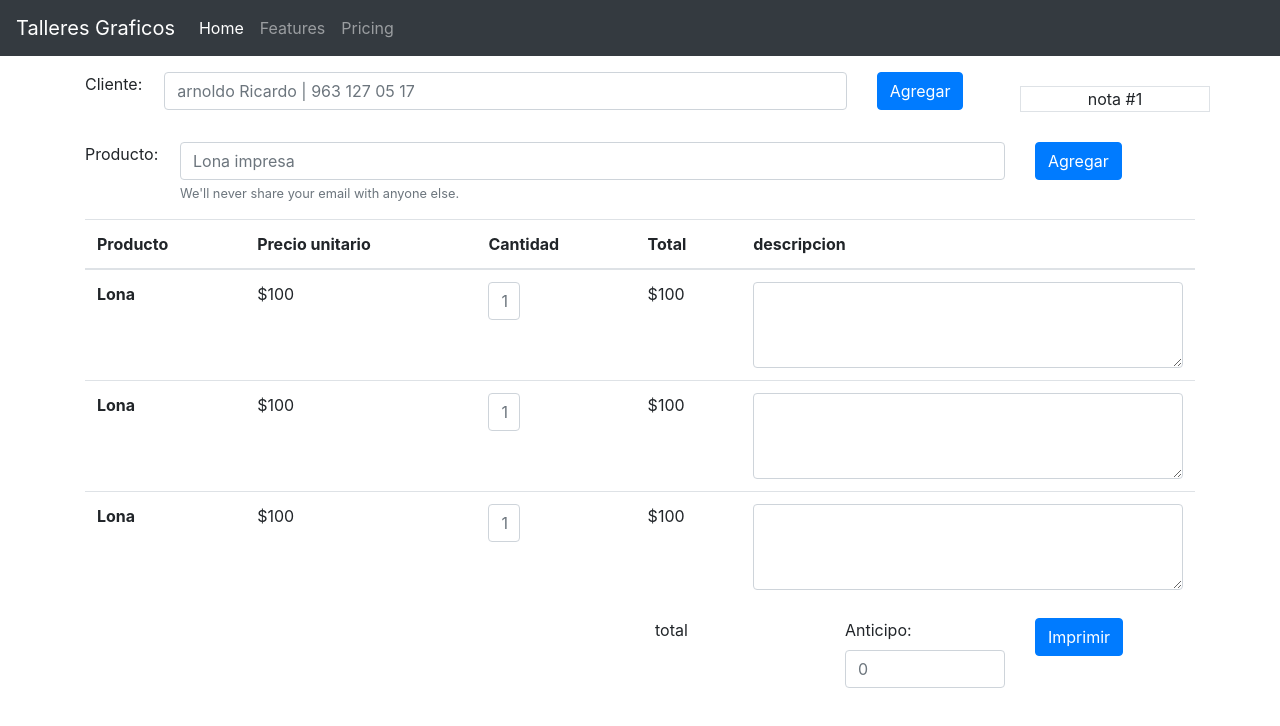
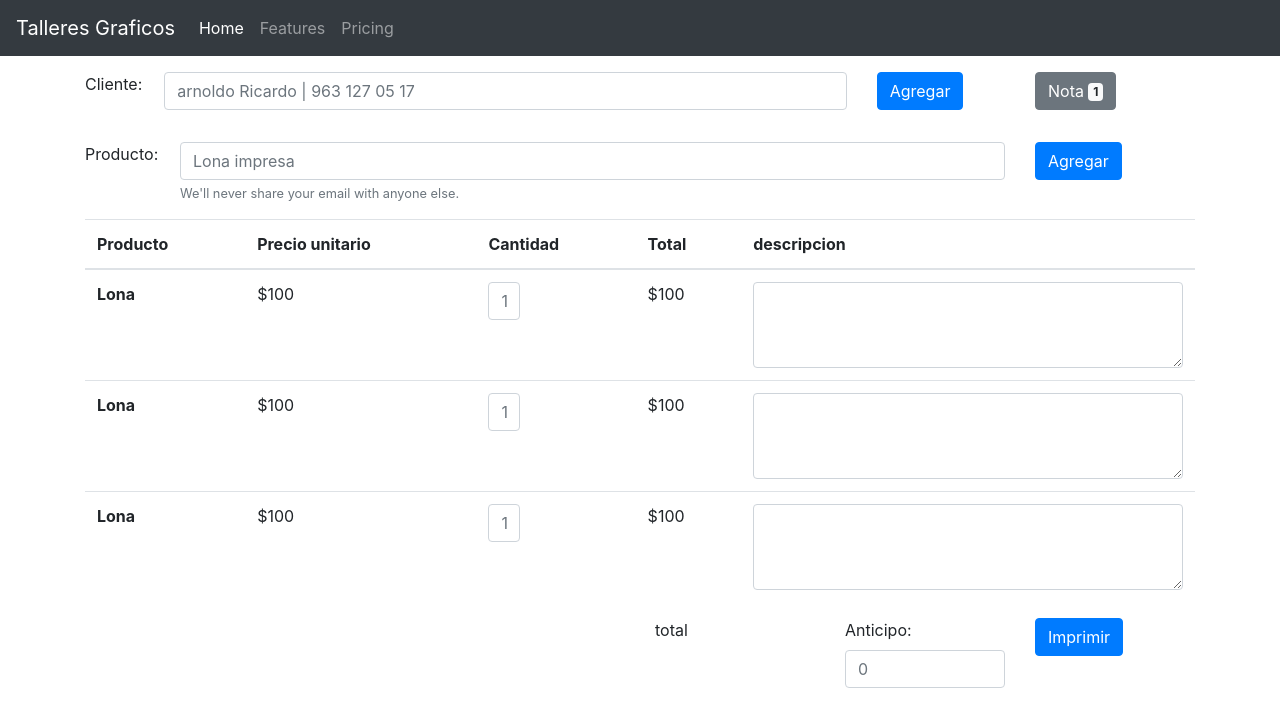
Before and after one commit to ArnoldoRicardo/imprenta-soft, a React (Create React App) app: page / in a window 1280 px wide. Shown: the top 726 px of the page. Built offline with nearby package versions, Linux system fonts and the light colour scheme.

Commit message:
cambio de diseño de nota

```diff
--- a/src/components/Content.js
+++ b/src/components/Content.js
@@ -14,7 +14,11 @@ const Content = (props) => {
                     <div className='col-10'>
                         <SearchCliente />
                     </div>
-                    <div className='col-2 border'>nota #1</div>
+                    <div className='col-2'>
+                        <button type='button' className='btn btn-secondary'>
+                            Nota <span className='badge badge-light'>1</span>
+                        </button>
+                    </div>
                 </div>
                 <div className='row'>
                     <div className='col-12'>
```
